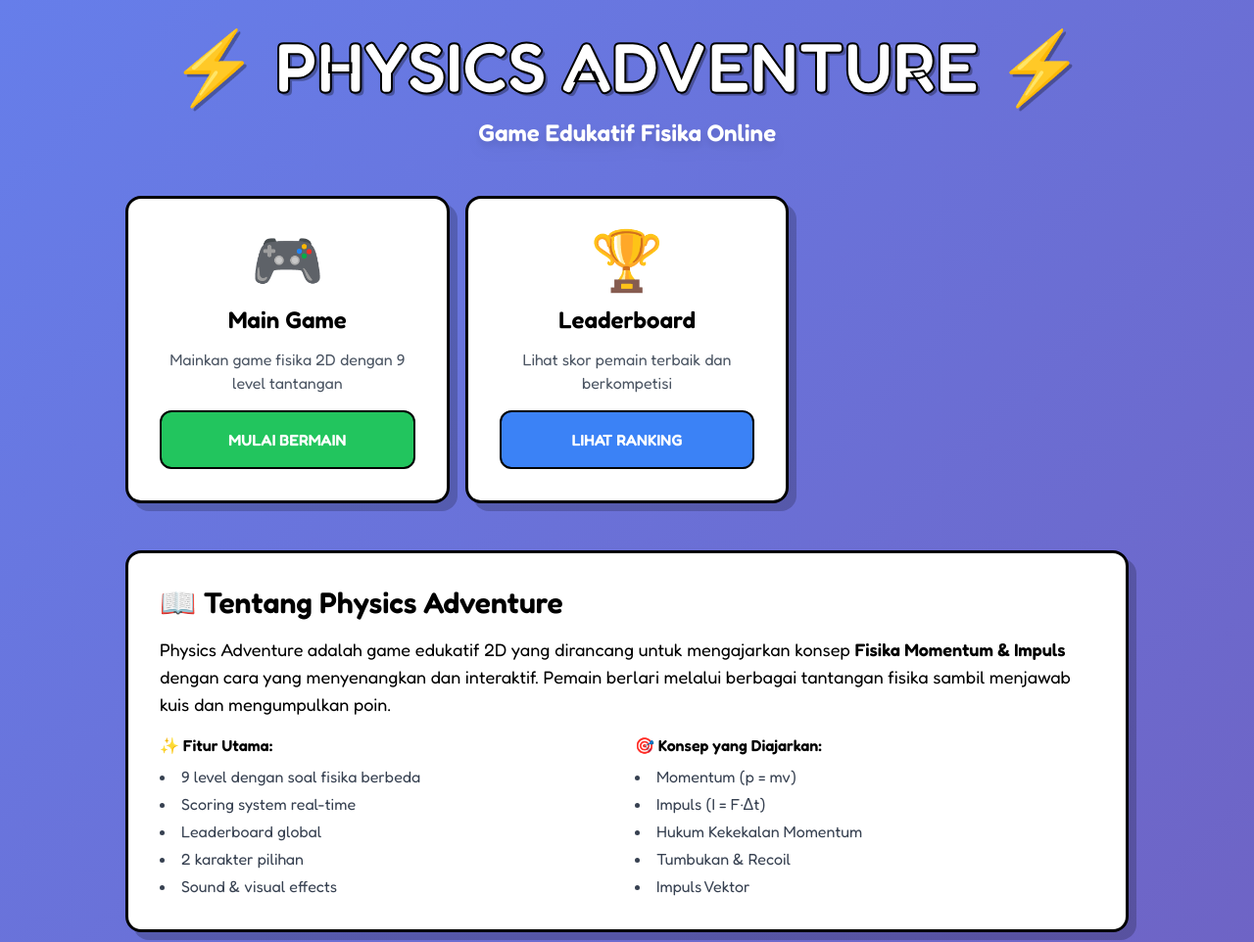
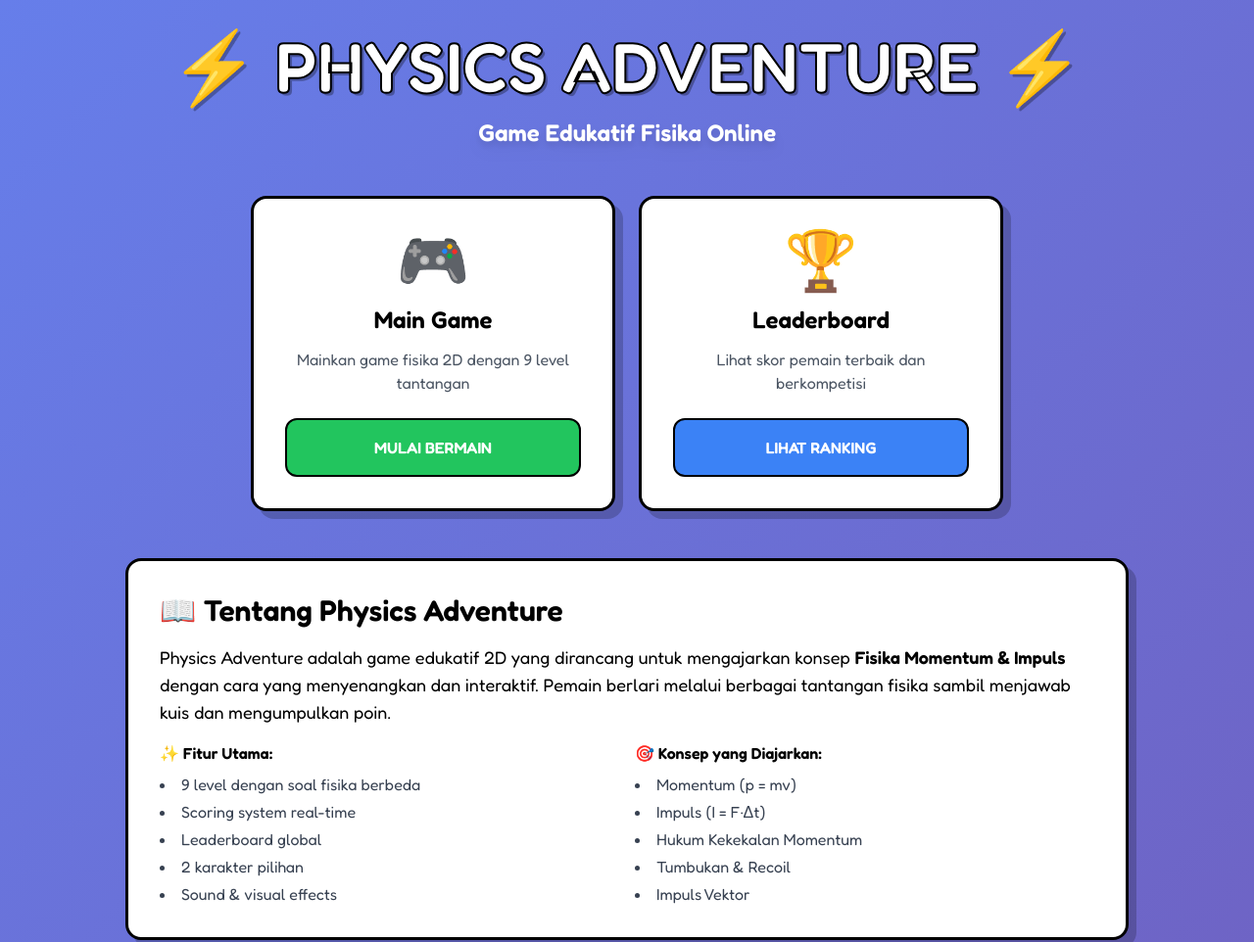
Before and after one commit to tqch320/liyaaa, a plain HTML site: page index.html in a window 1280 px wide. Shown: the top 962 px of the page at 98% size. Drawn offline with nearby package versions, Linux system fonts and the light colour scheme.

Commit message:
Make action cards layout symmetrical and balanced

```diff
--- a/index.html
+++ b/index.html
@@ -31,19 +31,20 @@
             </div>
 
             <!-- Main CTA -->
-            <div class="grid grid-cols-1 md:grid-cols-3 gap-4 mb-12">
-                <div class="card p-8 text-center">
+            <!-- Main Action Cards -->
+            <div class="grid grid-cols-1 md:grid-cols-2 gap-6 max-w-3xl mx-auto mb-12">
+                <div class="card p-8 text-center flex flex-col h-full">
                     <div class="text-6xl mb-4">🎮</div>
-                    <h2 class="text-2xl font-black mb-3">Main Game</h2>
-                    <p class="text-gray-600 mb-4">Mainkan game fisika 2D dengan 9 level tantangan</p>
-                    <a href="liyaa.html" class="button w-full text-center">MULAI BERMAIN</a>
+                    <h2 class="text-2xl font-black mb-3 flex-grow">Main Game</h2>
+                    <p class="text-gray-600 mb-6 flex-grow">Mainkan game fisika 2D dengan 9 level tantangan</p>
+                    <a href="liyaa.html" class="button w-full text-center mt-auto">MULAI BERMAIN</a>
                 </div>
 
-                <div class="card p-8 text-center">
+                <div class="card p-8 text-center flex flex-col h-full">
                     <div class="text-6xl mb-4">🏆</div>
-                    <h2 class="text-2xl font-black mb-3">Leaderboard</h2>
-                    <p class="text-gray-600 mb-4">Lihat skor pemain terbaik dan berkompetisi</p>
-                    <a href="dashboard.html" class="button secondary w-full text-center">LIHAT RANKING</a>
+                    <h2 class="text-2xl font-black mb-3 flex-grow">Leaderboard</h2>
+                    <p class="text-gray-600 mb-6 flex-grow">Lihat skor pemain terbaik dan berkompetisi</p>
+                    <a href="dashboard.html" class="button secondary w-full text-center mt-auto">LIHAT RANKING</a>
                 </div>
             </div>
 
```
